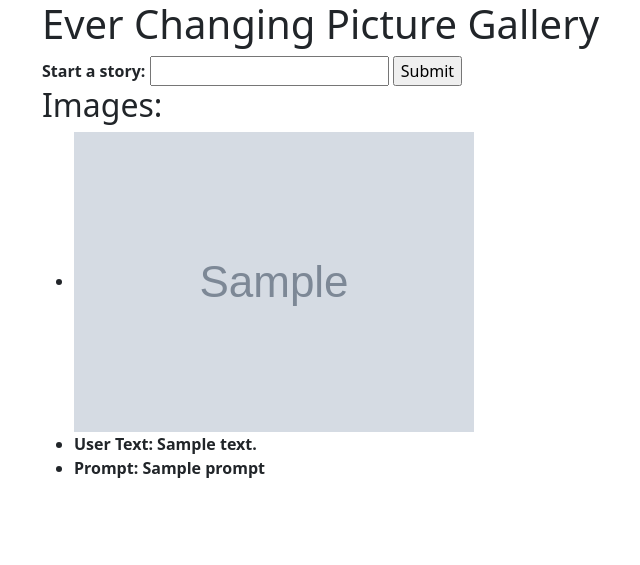
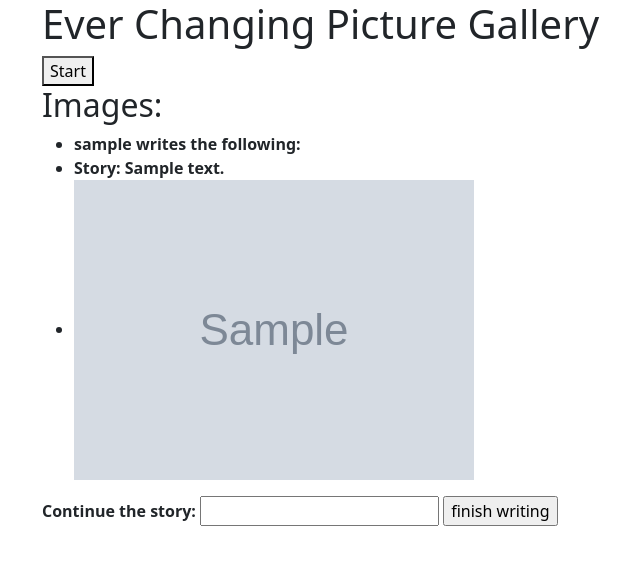
Before and after one commit to Lequexo/ecp_aicia_workshop, a Flask app: template src/templates/index.html in a window 1280 px wide. Shown: the top 565 px of the page, without its empty margins (40-680 px from the left). Run offline with Flask 3, Linux system fonts and the light colour scheme; the template is opened without the code that fills it: most values are stand-ins (such as "Sample title", 1, 10 or a date in 2020); grey boxes marked "Sample" are stand-in pictures.

Commit message:
everything for the last presentation

```diff
--- a/src/app.py
+++ b/src/app.py
@@ -1,5 +1,8 @@
 from flask import Flask, render_template, request
 import os
+
+import main
+import utils
 from main import generate_description, generate_image, save_to_gallery
 
 import definitions
@@ -9,19 +12,42 @@ app.config['UPLOAD_FOLDER'] = definitions.GALLERY_DIR
 
 story = []
 
+
+
+
 @app.route('/', methods=['GET', 'POST'])
 def index():
     return render_template("index.html", story=story)
 
+@app.route('/start_action', methods=['POST'])
+def start_action():
+    global story
+
+    index = len(story)
+    story_start = main.generate_story(utils.get_preprompt())
+    story_start_prompt = generate_description(story_start)
+    start_image = generate_image(story_start_prompt)
+    start_filename = save_to_gallery(start_image, index)
+
+    entry = {'id': '', 'story_start': '', 'overall-story': '', 'user_text': '', 'prompt': '', 'filename': '',
+             'username': 'AI'}
+    entry['id'] = index
+    entry['user_text'] = story_start
+    entry['filename'] = start_filename
+    story.append(entry)
+    return render_template("index.html", story=story)
+
 @app.route('/addtostory', methods=['POST'])
 def addtostory():
+    global story
 
     if request.method == 'POST':
         user_input = request.form['user_input']
+
         # Process user input as needed
         app.logger.debug(f'user input: {user_input}')
-
-        entry = {'id': '', 'user_text': '', 'prompt': '', 'filename': '', 'username': 'UserX'}
+        entry = {'id': '', 'story_start': '', 'overall-story': '', 'user_text': '', 'prompt': '', 'filename': '',
+                 'username': 'Felix'}
 
         index = len(story)
         entry['user_text'] = user_input
--- a/src/templates/index.html
+++ b/src/templates/index.html
@@ -12,23 +12,25 @@
     <body>
         <h1>Ever Changing Picture Gallery</h1>
 
-
-        <form method="post" action="/addtostory">
-            <label for="user_input">Start a story:</label>
-            <input type="text" name="user_input" id="user_input">
-            <input type="submit" value="Submit">
+        <form method="post" action="/start_action">
+        <button type="Start">Start</button>
         </form>
-
 
         <h2>Images:</h2>
 
         {% for entry in story %}
             <ul>
+                <li>{{ entry['username'] }} writes the following:</li>
+                <li>Story: {{ entry['user_text'] }}</li>
                 <li><img src="{{ url_for('static',filename='gallery/'+entry['filename']) }}" alt="{{ image }}"></li>
-                <li>User Text: {{ entry['user_text'] }}</li>
-                <li>Prompt: {{ entry['prompt'] }}</li>
             </ul>
         {% endfor %}
+
+        <form method="post" action="/addtostory">
+            <label for="user_input">Continue the story:</label>
+            <input type="text" name="user_input" id="user_input">
+            <input type="submit" value="finish writing">
+        </form>
     </body>
     </html>
 
```
Also changed, not shown: src/main.py (+7 -4 lines).
